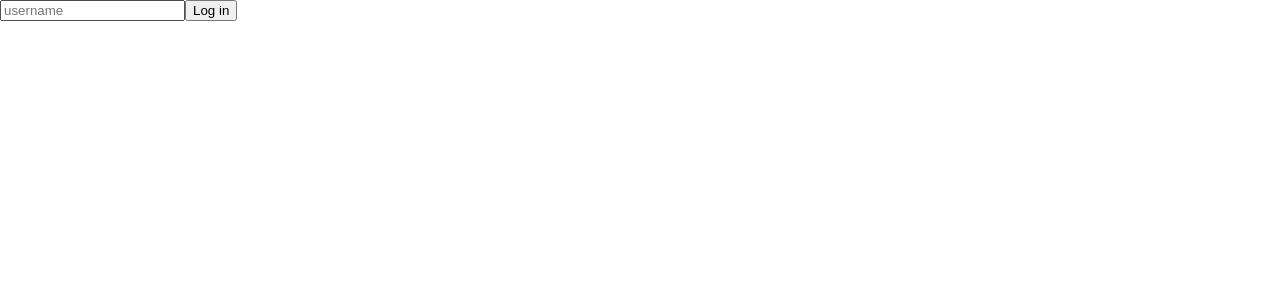
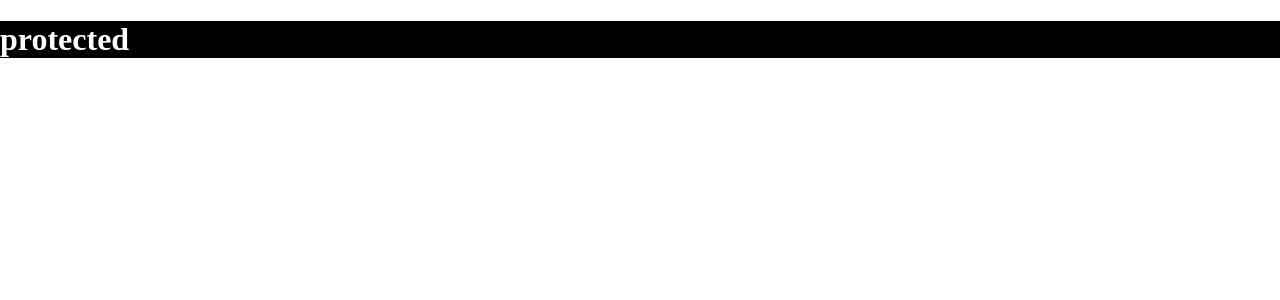
Before and after one commit to Chaedie/NomadCoders-3.2.ReactJS-MasterClass, a React (Create React App) app: page / in a window 1280 px wide. Shown: the top 300 px of the page. Built offline with nearby package versions, Linux system fonts and the light colour scheme.

Commit message:
learn : Typescript - Styled Components 연동 학습

```diff
--- a/src/App.tsx
+++ b/src/App.tsx
@@ -1,24 +1,18 @@
 import { useState } from 'react';
+import styled from 'styled-components';
+
+const Container = styled.div`
+  background-color: ${(props) => props.theme.bgColor};
+`;
+const H1 = styled.h1`
+  color: ${(props) => props.theme.textColor};
+`;
 
 function App() {
-  const [value, setValue] = useState('');
-  const onChange = (event: React.FormEvent<HTMLInputElement>) => {
-    const {
-      currentTarget: { value },
-    } = event;
-    setValue(value);
-  };
-  const onSubmit = (event: React.FormEvent<HTMLFormElement>) => {
-    event.preventDefault();
-    console.log('Hello', value);
-  };
   return (
-    <div>
-      <form onSubmit={onSubmit} action="">
-        <input type="text" onChange={onChange} placeholder="username" />
-        <button>Log in</button>
-      </form>
-    </div>
+    <Container>
+      <H1>protected</H1>
+    </Container>
   );
 }
 
--- a/src/index.tsx
+++ b/src/index.tsx
@@ -1,10 +1,14 @@
 import React from 'react';
 import ReactDOM from 'react-dom/client';
+import { ThemeProvider } from 'styled-components';
 import App from './App';
+import { darkTheme, lightTheme } from './theme';
 
 const root = ReactDOM.createRoot(document.getElementById('root') as HTMLElement);
 root.render(
   <React.StrictMode>
-    <App />
+    <ThemeProvider theme={darkTheme}>
+      <App />
+    </ThemeProvider>
   </React.StrictMode>
 );
--- /dev/null
+++ b/src/theme.ts
@@ -0,0 +1,13 @@
+import { DefaultTheme } from 'styled-components';
+
+export const lightTheme: DefaultTheme = {
+  bgColor: 'white',
+  textColor: 'black',
+  btnColor: 'tomato',
+};
+
+export const darkTheme: DefaultTheme = {
+  bgColor: 'black',
+  textColor: 'white',
+  btnColor: 'teal',
+};
```
Also changed, not shown: src/styled.d.ts (added, +11 -0 lines).
